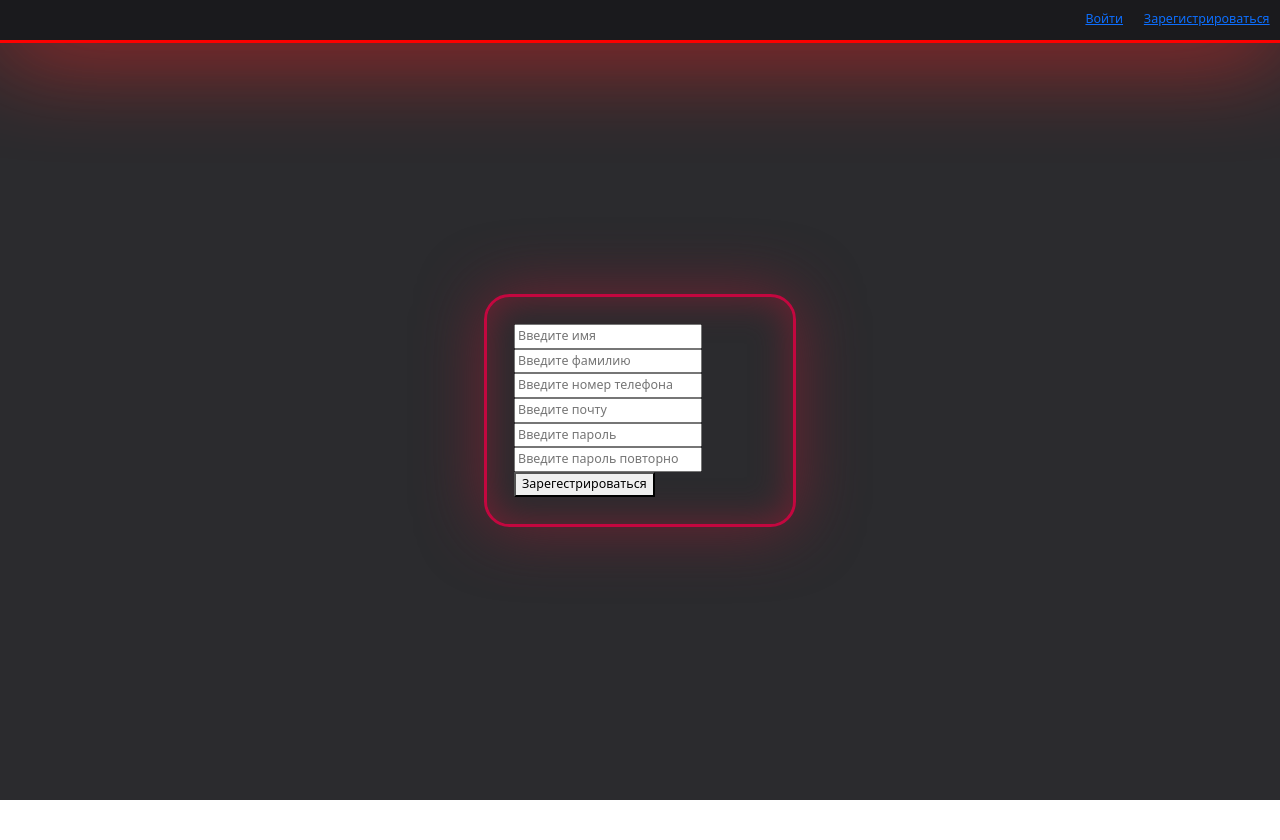
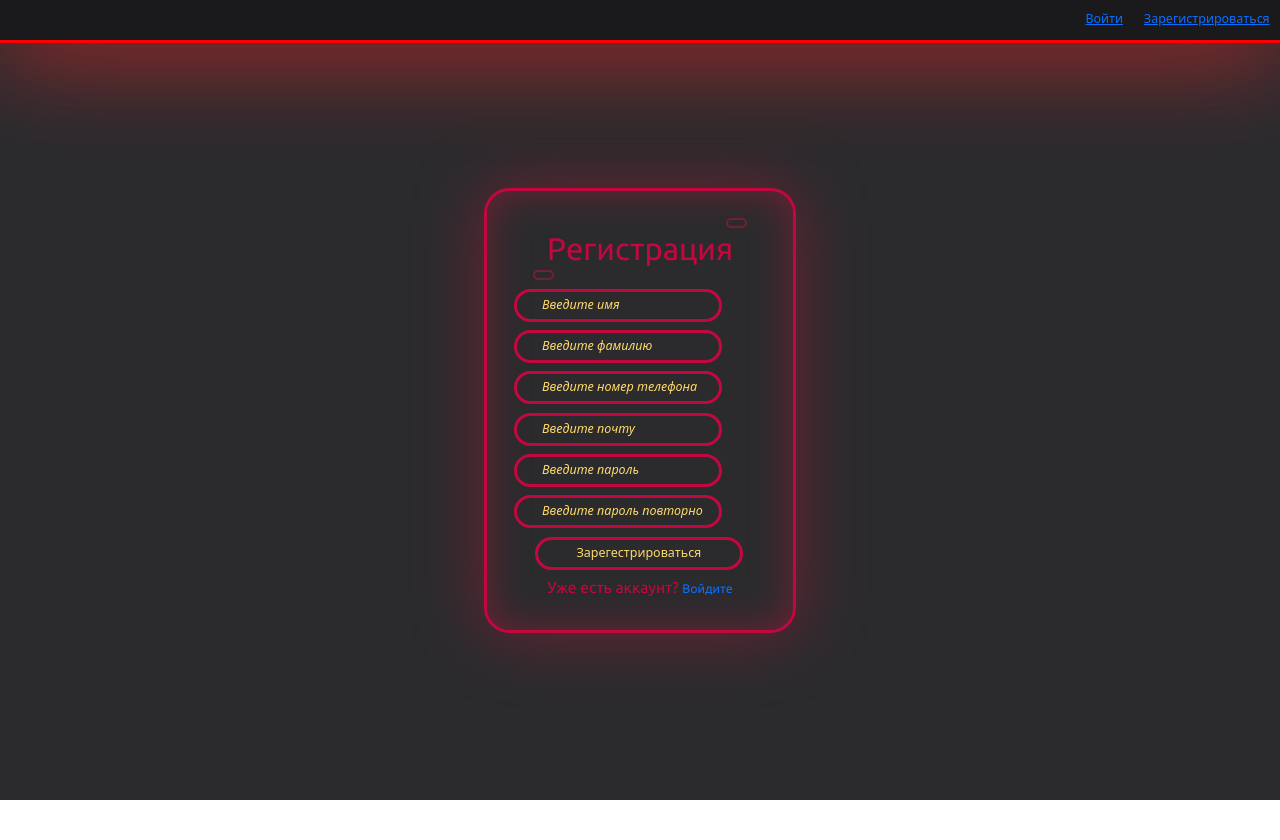
Before and after one commit to Leonid-poc/MakeHub, a Flask app: page /register.html in a window 1280 px wide. Shown: the top 840 px of the page. Run offline with Flask 2, Linux system fonts and the light colour scheme; some web fonts are replaced.

Commit message:
под base

```diff
--- a/templates/register.html
+++ b/templates/register.html
@@ -8,16 +8,18 @@
 <div class="root">
     <div class="form-auth">
         {% if message %}
-        <div class="error bs-danger-bg-subtle">{{ message }}</div>
+        <div class="error">{{ message }}</div>
         {% endif %}
-        <form action='' method="post">
-            <div class="register-elem"><input value="{% if message %}{{ data['name'] }}{% endif %}" name="name" type="text" placeholder="Введите имя"></div>
-            <div class="register-elem"><input value="{% if message %}{{ data['surname'] }}{% endif %}" name="surname" type="text" placeholder="Введите фамилию"></div>
-            <div class="register-elem"><input value="{% if message %}{{ data['phone'] }}{% endif %}" name="phone" type="tel" placeholder="Введите номер телефона"></div>
-            <div class="register-elem"><input value="{% if message %}{{ data['email'] }}{% endif %}" name="email" type="email" placeholder="Введите почту"></div>
-            <div class="register-elem"><input name="password" type="password" placeholder="Введите пароль"></div>
-            <div class="register-elem"><input name="password_again" type="password" placeholder="Введите пароль повторно"></div>
-            <button type="submit">Зарегестрироваться</button>
+        <form action='' method="post" autocomplete="off">
+            <h1 class="auth-logo">Регистрация</h1>
+            <div class="register-elem auth-elem"><input value="{% if message %}{{ data['name'] }}{% endif %}" name="name" type="text" placeholder="Введите имя"></div>
+            <div class="register-elem auth-elem"><input value="{% if message %}{{ data['surname'] }}{% endif %}" name="surname" type="text" placeholder="Введите фамилию"></div>
+            <div class="register-elem auth-elem"><input value="{% if message %}{{ data['phone'] }}{% endif %}" name="phone" type="tel" placeholder="Введите номер телефона"></div>
+            <div class="register-elem auth-elem"><input value="{% if message %}{{ data['email'] }}{% endif %}" name="email" type="email" placeholder="Введите почту"></div>
+            <div class="register-elem auth-elem"><input name="password" type="password" placeholder="Введите пароль"></div>
+            <div class="register-elem auth-elem"><input name="password_again" type="password" placeholder="Введите пароль повторно"></div>
+            <button class='auth-elem auth-submit' type="submit">Зарегестрироваться</button>
+            <h5 class="auth-logo">Уже есть аккаунт? <a href="login.html" style="text-decoration: none">Войдите</a></h5>
         </form>
         <script src="{{ url_for('static', filename='js/register.js') }}"></script>
     </div>
```
Also changed, not shown: templates/login.html (+5 -3 lines).
